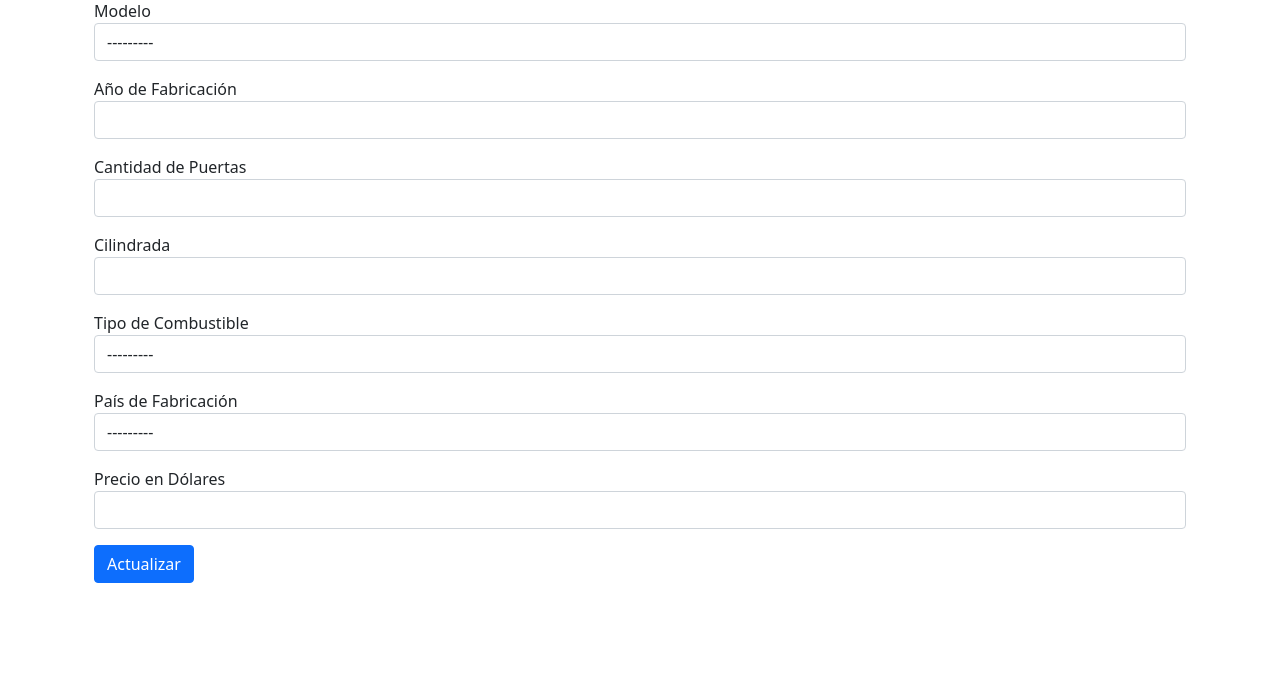
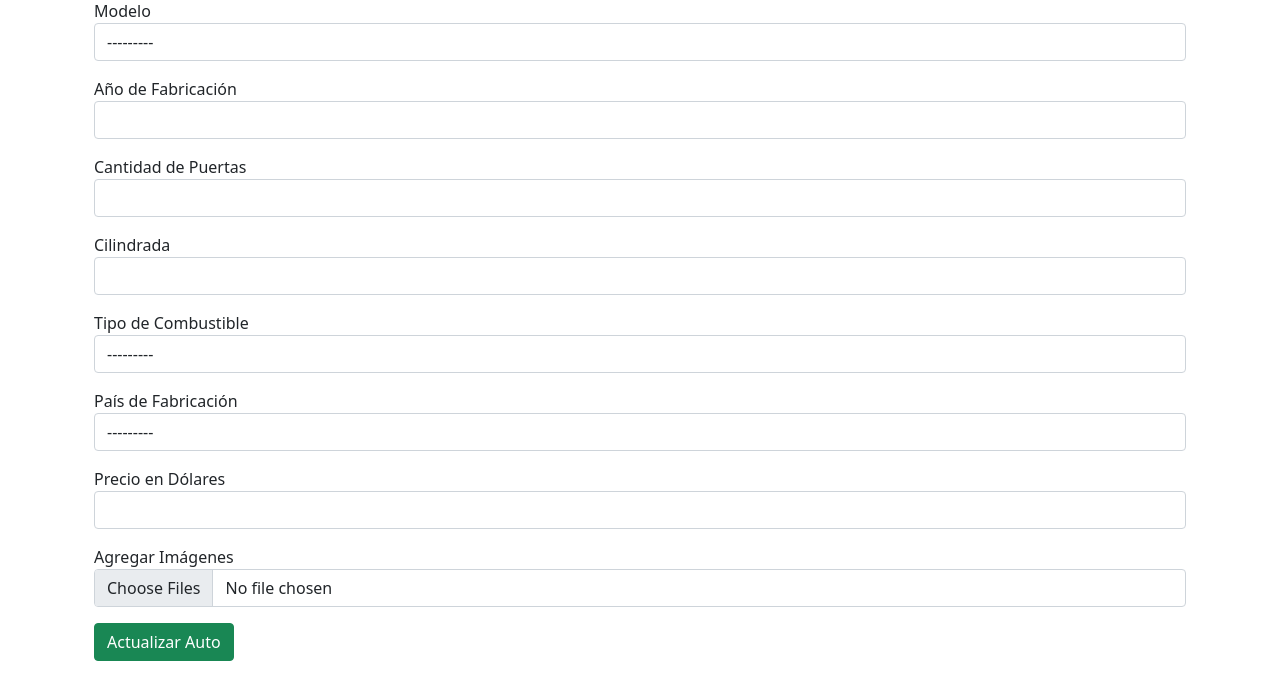
Before and after one commit to leonel2077/gestion-concesionaria-django, a Django app: page /autos/1/update/ in a window 1280 px wide. Shown: the part 127-800 px from the top of the page. Run offline with Django 5.2, Linux system fonts and the light colour scheme; data that the repository does not hold is empty.

Commit message:
forulario de carga permite imagenes y formulario de edit trae datos anteriores y permite cambiar imagen

```diff
--- a/gestion_autos/templates/autos/detail.html
+++ b/gestion_autos/templates/autos/detail.html
@@ -13,7 +13,7 @@
             {% endif %}
         </div>
         <div>
-        <a href="{% url 'auto_detail' auto.id %}" class="btn btn-primary">Editar</a>
+        <a href="{% url 'auto_update' auto.id %}" class="btn btn-primary">Editar</a>
         <a href="{% url 'auto_delete' auto.id %}" class="btn btn-danger">Eliminar</a>
         <a href="{% url 'auto_list' %}" class="btn btn-secondary">Volver a la lista</a>
     </div>
--- a/gestion_autos/templates/autos/update.html
+++ b/gestion_autos/templates/autos/update.html
@@ -2,7 +2,7 @@
 {% block content %}
 <div class="container mt-3">
     <h2>Actualizar Auto</h2>
-    <form method="post">
+    <form method="post" enctype="multipart/form-data" novalidate>
         {% csrf_token %}
         <div class="mb-3">
             <label for="id_modelo">Modelo</label>
@@ -32,7 +32,11 @@
             <label for="id_precio_dolares">Precio en Dólares</label>
             {{ form.precio_dolares }}
         </div>
-        <button type="submit" class="btn btn-primary">Actualizar</button>
+        <div class="mb-3">
+            <label for="id_imagenes">Agregar Imágenes</label>
+            <input type="file" name="imagenes" id="id_imagenes" class="form-control" multiple>
+        </div>
+        <button type="submit" class="btn btn-success">Actualizar Auto</button>
     </form>
 </div>
 {% endblock %}
--- a/gestion_autos/views/autos_view.py
+++ b/gestion_autos/views/autos_view.py
@@ -51,6 +51,9 @@ class AutoCreate(View):
             pais_fabricacion = pais_fabricacion,
             precio_dolares = precio_dolares,
         )
+        imagenes = request.FILES.getlist('imagenes')
+        for imagen in imagenes:
+            ImagenAuto.objects.create(auto=auto, image=imagen)
         return redirect("auto_detail", auto.id)
 
 
@@ -70,8 +73,9 @@ class AutoView(View):
 #@login_required(login_url="/login/")
 class AutoUpdate(View):
     def get(self, request, id):
-        form = AutoForm()
         auto = repo.get_by_id(id=id)
+
+        form = AutoForm(instance=auto)
 
         return render(
             request,
@@ -106,6 +110,12 @@ class AutoUpdate(View):
             pais_fabricacion=pais_fabricacion,
             precio_dolares=precio_dolares,
         )
+        imagenes = request.FILES.getlist('imagenes')
+        if imagenes:
+                ImagenAuto.objects.filter(auto=auto).delete()
+
+                for imagen in imagenes:
+                    ImagenAuto.objects.create(auto=auto, image=imagen)
         return redirect("auto_detail", id)
 
 #@login_required(login_url="/login/")
```
Also changed, not shown: gestion_autos/templates/autos/create.html (+5 -2 lines).
